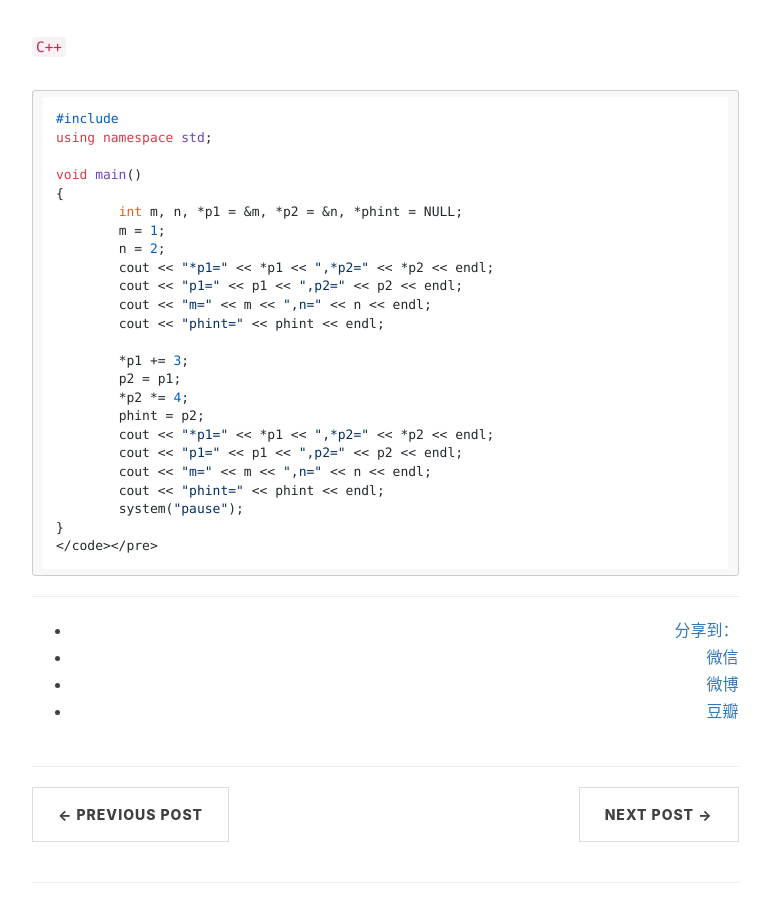
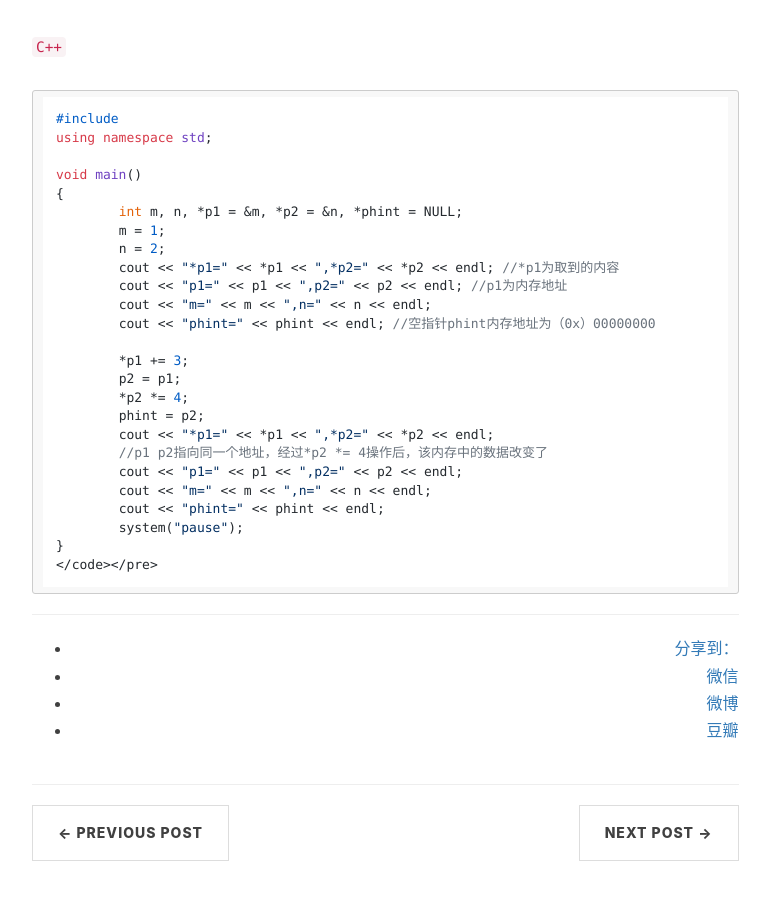
Before and after one commit to caedmom/caedmom.github.io, a Jekyll site: the page built from _posts/2015-03-15-Pointer.markdown, in a window 1280 px wide and 900 px high, scrolled down 1865 px. Shown: the whole window, without its empty margins (233-1003 px from the left). Built offline with Jekyll 4.4.1, drawn with Linux system fonts in a browser that asks for light colours; nearby versions of some CDN libraries; comment, search, counter and statistics services are not loaded; some of the changed text lies outside the part shown.

Commit message:
modify-post

```diff
--- a/_posts/2015-03-15-Pointer.markdown
+++ b/_posts/2015-03-15-Pointer.markdown
@@ -24,7 +24,7 @@ tags:
 
 * 专门**用于存放内存单元地址（即指针）的变量**称为指针变量。
 
-* 引入指针变量的目的是提供一种对变量进行间接访问的手段。指针变量必须先说明后使用。
+* 引入指针变量的目的是**提供一种对变量进行间接访问的手段**。指针变量必须先说明后使用。
 ![img](https://github.com/caedmom/caedmom.github.io/blob/master/img/in-post/2015-03-15-Pointer/Pointer0.png?raw=true)
 
 ---
@@ -45,16 +45,17 @@ void main()
 	int m, n, *p1 = &m, *p2 = &n, *phint = NULL;
 	m = 1;
 	n = 2;
-	cout << "*p1=" << *p1 << ",*p2=" << *p2 << endl;
-	cout << "p1=" << p1 << ",p2=" << p2 << endl;
+	cout << "*p1=" << *p1 << ",*p2=" << *p2 << endl; //*p1为取到的内容
+	cout << "p1=" << p1 << ",p2=" << p2 << endl; //p1为内存地址
 	cout << "m=" << m << ",n=" << n << endl;
-	cout << "phint=" << phint << endl;
+	cout << "phint=" << phint << endl; //空指针phint内存地址为（0x）00000000
 
 	*p1 += 3;
 	p2 = p1;
 	*p2 *= 4;
 	phint = p2;
 	cout << "*p1=" << *p1 << ",*p2=" << *p2 << endl;
+	//p1 p2指向同一个地址，经过*p2 *= 4操作后，该内存中的数据改变了
 	cout << "p1=" << p1 << ",p2=" << p2 << endl;
 	cout << "m=" << m << ",n=" << n << endl;
 	cout << "phint=" << phint << endl;
```
